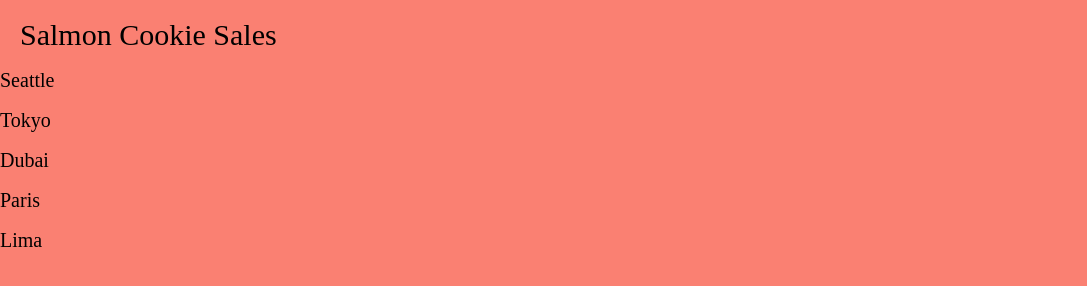
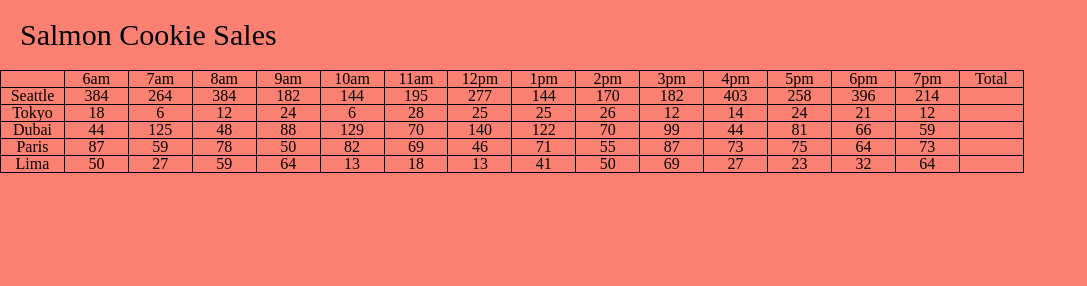
Before and after one commit to gerstej9/cookie-stand, a plain HTML site: page sales.html in a window 1280 px wide. Shown: the whole page, without its empty margins (0-1087 px from the left). Drawn offline with Linux system fonts and the light colour scheme.

Commit message:
Add contributions to REAMEME work on table and border style in styles.css created table in js/app.js and ocmmented out headers and unordered lists for sales in sales.html

```diff
--- a/css/styles.css
+++ b/css/styles.css
@@ -29,3 +29,18 @@ h2{
 body{
     background-color:salmon
 }
+
+/* https://www.w3schools.com/css/css_table.asp */
+table,th,td{
+    border:1px solid black;
+}
+
+table{
+    table-layout: fixed;
+    width: 80%;
+}
+
+th, td{
+    width: 50px;
+    text-align:center;
+}
--- a/js/app.js
+++ b/js/app.js
@@ -23,7 +23,6 @@ var paris = new City('Paris', 20, 38, 2.3, [], 0);
 
 var lima = new City('Lima', 2, 16, 4.6, [], 0);
 
-//console.log(Cities)
 
 City.prototype.randomInt = function (){
     for(var i = 0; i < hours.length-1; i++){
@@ -38,7 +37,6 @@ City.prototype.hourSales = function(){
     this.saleArray = []
     for(var i = 0; i<hours.length-1; i++){
         var totalCookies = Math.floor(this.hourlyCustomers[i] * this.averageCookies);
-        //console.log(totalCookies);
         this.saleArray.push(totalCookies);
     }
 }
@@ -46,58 +44,82 @@ City.prototype.hourSales = function(){
 City.prototype.totalSales = function(){
     this.total = 0
     for(var i = 0; i<hours.length-1; i++){
-        //console.log(this.saleArray[i])
         this.total += this.saleArray[i];
     }
     return this.total
 }
-//console.log(City.totalSales(seattle));
+
 City.prototype.masterSales = function(){
     this.randomInt(this.minHourCustomer, this.maxHourCustomer);
     this.hourSales(this, this.averageCookies);
     this.totalSales(this);
 }
-//console.log(Cities[0].name)
-//console.log(Cities[0].masterSales(), Cities[0].saleArray);
 
 var generateAll = function(citiesArray){
     for(var i = 0; i < citiesArray.length; i++){
         citiesArray[i].randomInt();
         citiesArray[i].hourSales();
         citiesArray[i].totalSales();
-        console.log(citiesArray[i]);
+        //console.log(citiesArray[i]);
     }
-    // citiesArray[i].masterSales();
-    // console.log(citiesArray[i].name, citiesArray[i].saleArray, citiesArray[i].total);
 }
-//console.log(seattle.saleArray);
+
 generateAll(Cities);
-// seattle.masterSales();
-// console.log(seattle.saleArray, seattle.total);
-//console.log(City.masterSales(seattle));
 
-// var cityCookiesMethods = {
-//     randomInt: function getRandomIntInclusive(min, max){
-//         min = Math.ceil(min);
-//         max = Math.floor(max);
-//         return Math.floor(Math.random() * (max - min + 1) + min); //The maximum is inclusive and the minimum is inclusive
-//     },
-//     // saleArray: [],
 
-//     hourSales: function(city, averageCookies){
+
+
+// City.prototype.render = function(id){
 //         for(var i = 0; i<hours.length-1; i++){
-//             var customer = cityCookiesMethods.randomInt(city.minHourCustomer, city.maxHourCustomer);
-//             var totalCookies = Math.floor(customer * city.averageCookies);
-//             city.saleArray.push(totalCookies);
+//             var salesParent = document.getElementById(id);
+//             //console.log(salesParent);
+//             var liElement = document.createElement('li')
+//             liElement.textContent = hours[i] + ': ' + this.saleArray[i] + ' cookies';
+//             salesParent.appendChild(liElement);
 //         }
-//     },
+//         var salesParent = document.getElementById(id);
+//         //console.log(salesParent);
+//         var liElement = document.createElement('li')
+//         liElement.textContent = hours[hours.length-1] + ': ' + this.total + ' cookies';
+//         salesParent.appendChild(liElement);
+// }
 
-//     totalSales: function(city){
-//         for(var i = 0; i<hours.length-1; i++){
-//             city.total = city.total+ city.saleArray[i];
-//         }
-//         return city.total
-//     },
+var tableBody = document.getElementById('table');
+
+function makeHeader(){
+    var tableRowHead = document.createElement('tr');
+    tableBody.appendChild(tableRowHead);
+    var thHead = document.createElement('th');
+    tableRowHead.appendChild(thHead);
+    for(var i = 0; i < hours.length; i++){
+        thHead = document.createElement('th');
+        thHead.textContent = hours[i];
+        tableRowHead.appendChild(thHead);
+    }
+
+}
+City.prototype.renderTBody = function(){
+    var tableRowData = document.createElement('tr');
+    tableBody.appendChild(tableRowData);
+    var tdRow = document.createElement('td');
+    tdRow.textContent = this.name;
+    tableRowData.appendChild(tdRow);
+    for(var i = 0; i < hours.length; i++){
+        var tdRow = document.createElement('td');
+        tdRow.textContent = this.saleArray[i];
+        tableRowData.appendChild(tdRow);
+    }
+
+}
+
+
+
+makeHeader();
+seattle.renderTBody();
+tokyo.renderTBody();
+dubai.renderTBody();
+paris.renderTBody();
+lima.renderTBody();
 
 
 //     liAdd: function (city, id){
@@ -113,19 +135,6 @@ generateAll(Cities);
 //         var liElement = document.createElement('li')
 //         liElement.textContent = hours[hours.length-1] + ': ' + city.total + ' cookies';
 //         salesParent.appendChild(liElement);
-//     },
+//     }
 
 // }
-
-
-// var cityCookies = function(city, cityCookiesMethods, id){
-// cityCookiesMethods.randomInt(city.minHourCustomer, city.maxHourCustomer);
-// cityCookiesMethods.hourSales(city, city.averageCookies);
-// cityCookiesMethods.totalSales(city, city.total);
-// cityCookiesMethods.liAdd(city,id);
-// };
-// cityCookies(seattle, cityCookiesMethods, 'seattle');
-// cityCookies(tokyo, cityCookiesMethods, 'tokyo');
-// cityCookies(dubai, cityCookiesMethods, 'dubai');
-// cityCookies(paris, cityCookiesMethods, 'paris');
-// cityCookies(lima, cityCookiesMethods, 'lima');
--- a/sales.html
+++ b/sales.html
@@ -11,7 +11,10 @@
             <h1>Salmon Cookie Sales</h1>
         </header>
         <main>
-            <h2>Seattle</h2>
+            <table id = "table">
+
+            </table>
+            <!-- <h2>Seattle</h2>
             <ul id ="seattle">
             </ul>
             <h2>Tokyo</h2>
@@ -25,7 +28,7 @@
             </ul>
             <h2>Lima</h2>
             <ul id ="lima">
-            </ul>
+            </ul> -->
 
 
         </main>
```
Also changed, not shown: 1 other file.
